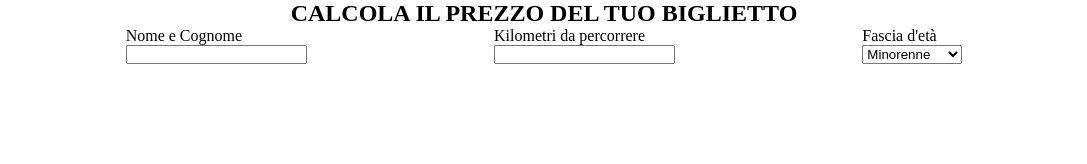
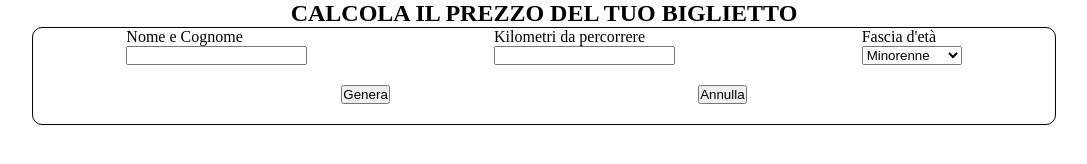
Before and after one commit to williamtruppi/js-biglietto-treno-form, a plain HTML site: page index.html in a window 1280 px wide. Shown: the whole page, without its empty margins (96-1183 px from the left). Drawn offline with Linux system fonts and the light colour scheme.

Commit message:
Creata struttura form bottom

```diff
--- a/assets/css/style.css
+++ b/assets/css/style.css
@@ -21,10 +21,20 @@ h1{
   text-align: center;
 }
 
-#ticket_data{
+#form_ticket{
+  border: 1px solid black;
+  border-radius: 10px;
+}
+
+.form_top{
   justify-content: space-around;
 }
 
 .user_name, .kilometers, .age{
   flex-direction: column;
 }
+
+.form_bottom{
+  margin: 20px 0;
+  justify-content: space-evenly;
+}
--- a/index.html
+++ b/index.html
@@ -14,7 +14,10 @@
     <section id="userData">
       <h1>CALCOLA IL PREZZO DEL TUO BIGLIETTO</h1>
       <!-- apertura ticket data -->
-      <div id="ticket_data" class="d-flex">
+      <div id="form_ticket">
+
+        <!-- apertura form top -->
+        <div class="form_top d-flex">
 
           <!-- User Full Name -->
           <div class="user_name d-flex">
@@ -39,7 +42,15 @@
           </div>
 
         </div>
+        <!-- chiusura form top -->
+
+        <div class="form_bottom d-flex">
+          <button id="btn_genera">Genera</button>
+          <button id="btn_annulla">Annulla</button>
+        </div>
+      </div>
       <!-- chiusura ticket data -->
+
     </section>
     <!-- chiusura section USERDATA -->
 
```
Lines whose indentation alone changed are shown as unchanged.
